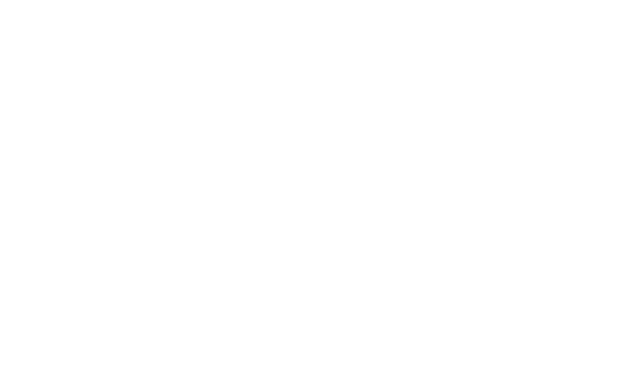
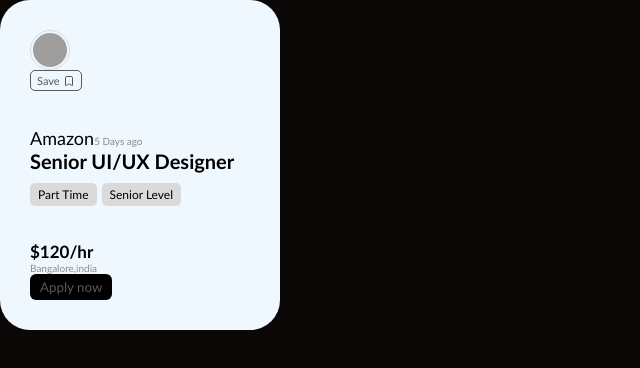
Before and after one commit to shifa-m/vite, a React (Vite) app in the folder vite-project/: page / in a window 1280 px wide. Shown: the top 368 px of the page, without its empty margins (0-640 px from the left). Built offline with nearby package versions, Linux system fonts and the light colour scheme; grey boxes are pictures that could not be loaded.

Commit message:
Updated Components

```diff
--- a/vite-project/src/App.jsx
+++ b/vite-project/src/App.jsx
@@ -25,7 +25,7 @@ const App = (props) => {
  })
  return (
    < div>
-
+   <Card/>
     </div>
   )
 }
--- a/vite-project/src/index.css
+++ b/vite-project/src/index.css
@@ -3,11 +3,12 @@
   padding: 0;
   box-sizing: border-box;
   font-family: 'Gill Sans', 'Gill Sans MT', Calibri, 'Trebuchet MS', sans-serif;
-  color: white;
+
 }
 html,body{
   height: 100%;
   width: 100%;
+  background-color: #0c0707;
 }
 .parent{
   height: 100vh;
```
